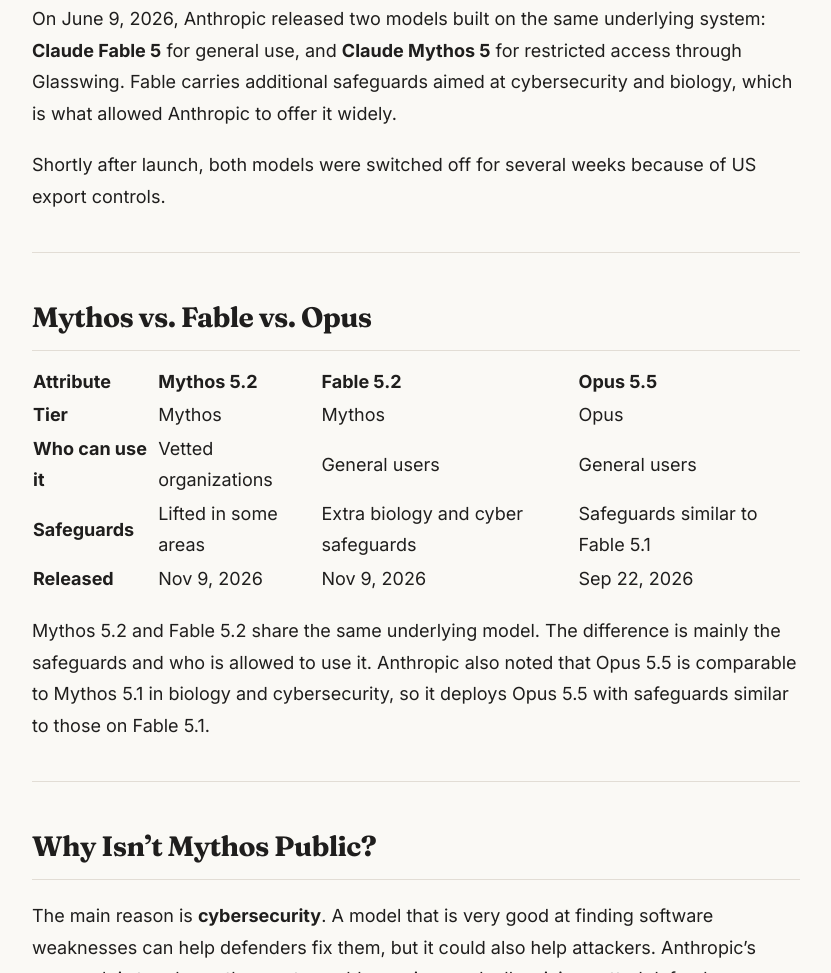
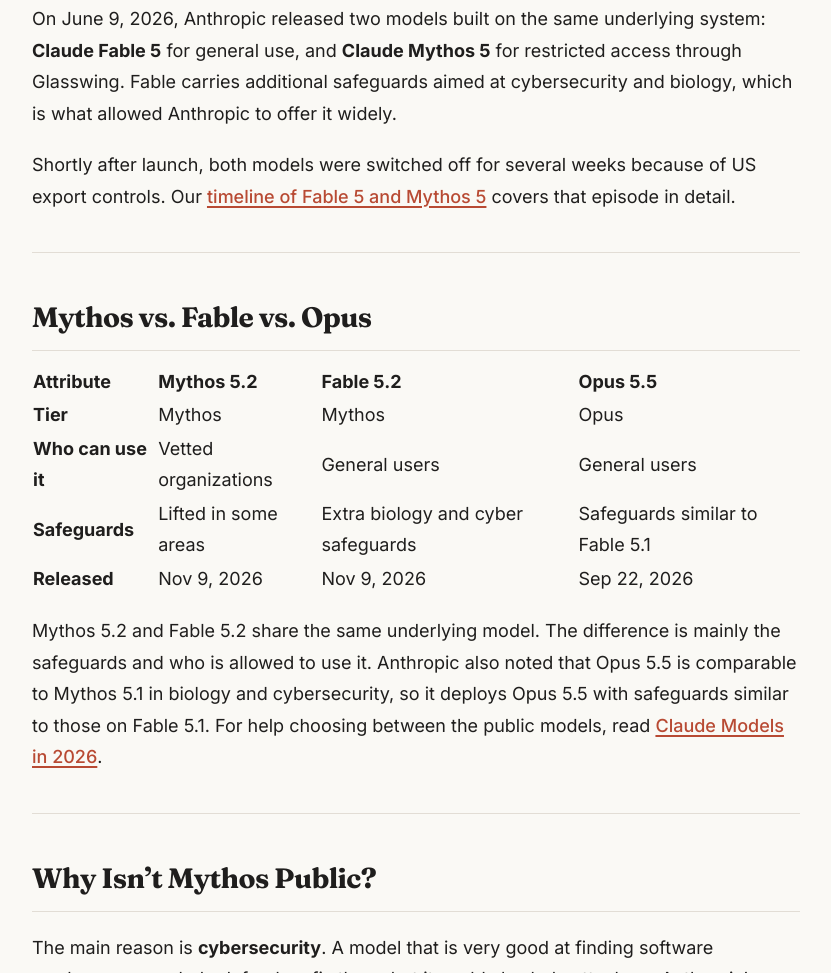
Before and after one commit to SonnaDev/claudaily, an Astro site: page /news/what-is-claude-mythos-project-glasswing in a window 1280 px wide. Shown: the part 2476-3449 px from the top of the page, without its empty margins (224-1055 px from the left). Built offline with nearby package versions, Linux system fonts and the light colour scheme; Astro itself is replaced by a stand-in of ours; some packages are replaced by stand-ins of ours.

Commit message:
docs(content): update internal article links in Claude Mythos article

```diff
--- a/src/content/blog/what-is-claude-mythos-project-glasswing.md
+++ b/src/content/blog/what-is-claude-mythos-project-glasswing.md
@@ -45,7 +45,7 @@ Mythos Preview is a general-purpose model, and Anthropic called it its most capa
 
 On June 9, 2026, Anthropic released two models built on the same underlying system: **Claude Fable 5** for general use, and **Claude Mythos 5** for restricted access through Glasswing. Fable carries additional safeguards aimed at cybersecurity and biology, which is what allowed Anthropic to offer it widely.
 
-Shortly after launch, both models were switched off for several weeks because of US export controls.
+Shortly after launch, both models were switched off for several weeks because of US export controls. Our [timeline of Fable 5 and Mythos 5](/news/claude-fable-5-mythos-5-timeline) covers that episode in detail.
 
 ---
 
@@ -58,7 +58,7 @@ Shortly after launch, both models were switched off for several weeks because of
 | **Safeguards** | Lifted in some areas | Extra biology and cyber safeguards | Safeguards similar to Fable 5.1 |
 | **Released** | Nov 9, 2026 | Nov 9, 2026 | Sep 22, 2026 |
 
-Mythos 5.2 and Fable 5.2 share the same underlying model. The difference is mainly the safeguards and who is allowed to use it. Anthropic also noted that Opus 5.5 is comparable to Mythos 5.1 in biology and cybersecurity, so it deploys Opus 5.5 with safeguards similar to those on Fable 5.1.
+Mythos 5.2 and Fable 5.2 share the same underlying model. The difference is mainly the safeguards and who is allowed to use it. Anthropic also noted that Opus 5.5 is comparable to Mythos 5.1 in biology and cybersecurity, so it deploys Opus 5.5 with safeguards similar to those on Fable 5.1. For help choosing between the public models, read [Claude Models in 2026](/news/claude-models-in-2026-fable-opus-sonnet-haiku).
 
 ---
 
```
